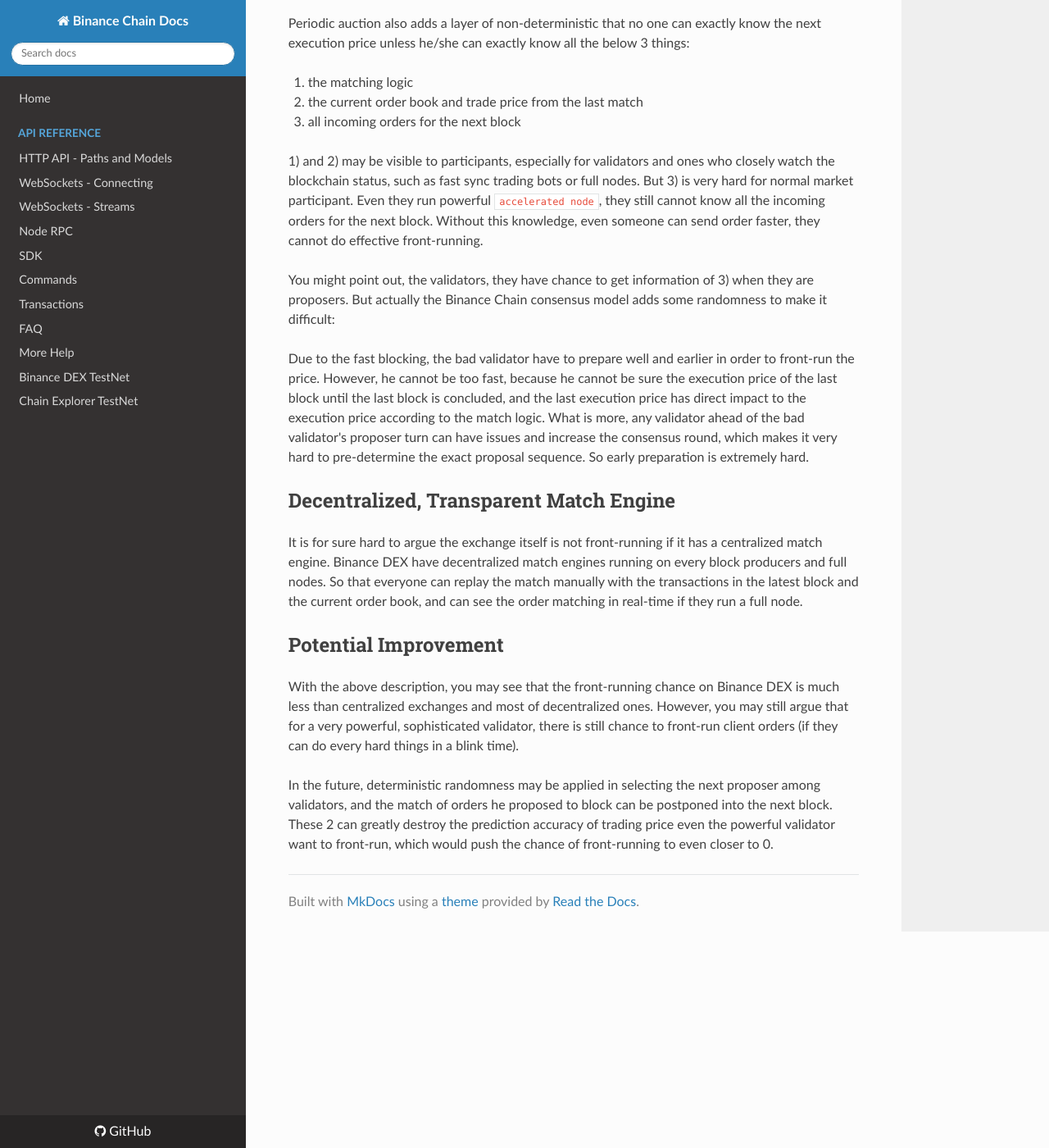
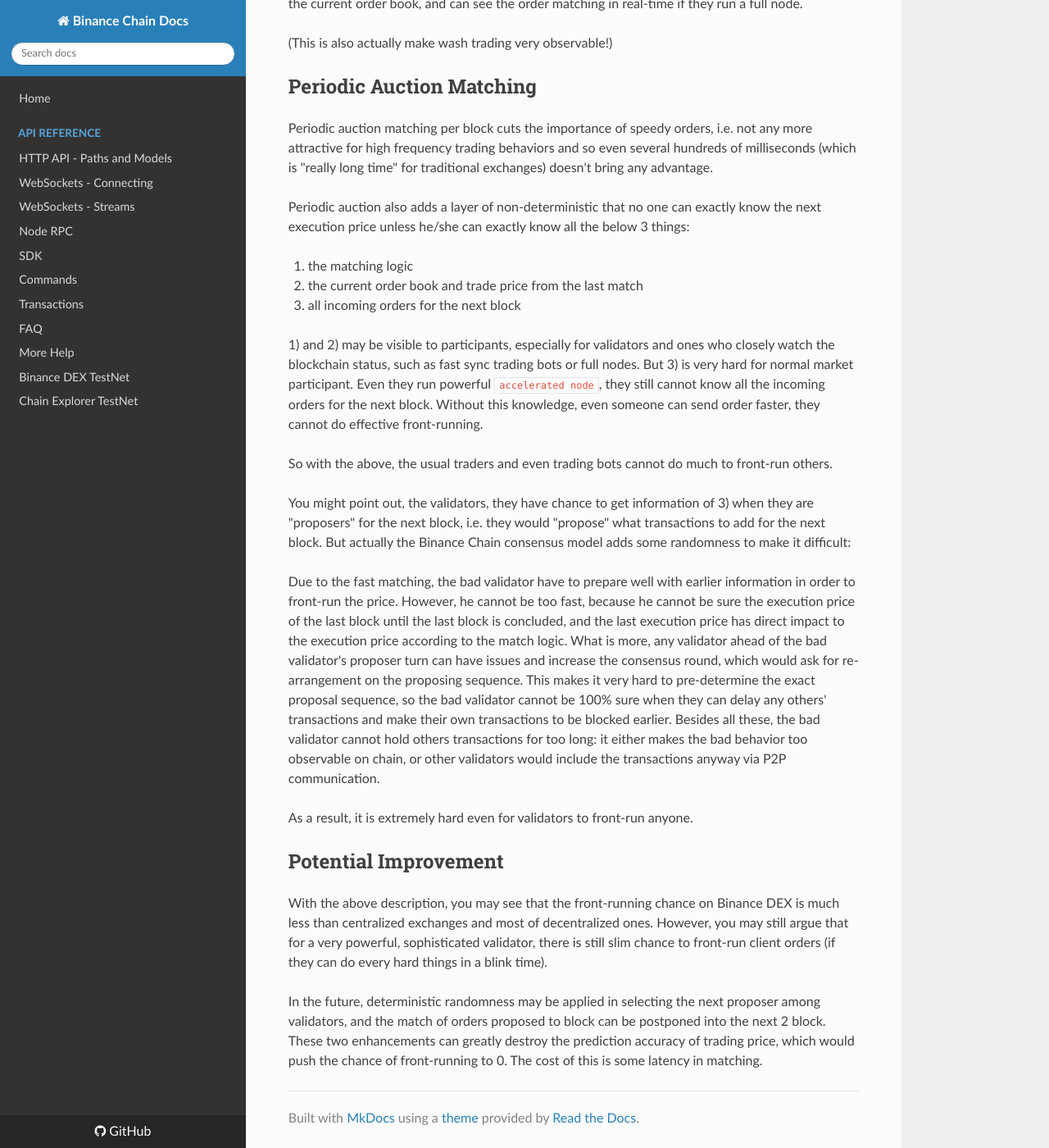
Before and after one commit to yash-sharma1/docs-site, an MkDocs documentation site: the page built from docs/anti-frontrun.md, in a window 1280 px wide and 1400 px high, scrolled down 639 px. Shown: the whole window at 82% size. Built offline with MkDocs 1.6.1, drawn with Linux system fonts in a browser that asks for light colours; nearby versions of some CDN libraries; some of the changed text lies outside the part shown.

Commit message:
enrich FAQ for pegge token and anti frontrun.

```diff
--- a/docs/anti-frontrun.md
+++ b/docs/anti-frontrun.md
@@ -6,6 +6,11 @@
 
 ## Fast Matching
 Binance DEX matches orders in every block, while it blocks very fast. Fast matching leaves small room for front-runner to react before the orders get executed properly as it should it. This is one fundamental part making front-running difficult, especially for normal market participants.
+
+## Decentralized, Transparent Match Engine
+It is for sure hard to argue the exchange itself is not front-running if it has a centralized match engine. Binance DEX have decentralized match engines running on every block producers and full nodes. So that everyone can replay the match manually with the transactions in the latest block and the current order book, and can see the order matching in real-time if they run a full node.
+
+(This is also actually make wash trading very observable!)
 
 ## Periodic Auction Matching
 Periodic auction matching per block cuts the importance of speedy orders, i.e. not any more attractive for high frequency trading behaviors and so even several hundreds of milliseconds (which is "really long time" for traditional exchanges) doesn't bring any advantage.
@@ -18,14 +23,17 @@
 
 1) and 2) may be visible to participants, especially for validators and ones who closely watch the blockchain status, such as fast sync trading bots or full nodes. But 3) is very hard for normal market participant. Even they run powerful `accelerated node`, they still cannot know all the incoming orders for the next block. Without this knowledge, even someone can send order faster, they cannot do effective front-running.
 
-You might point out, the validators, they have chance to get information of 3) when they are proposers. But actually the Binance Chain consensus model adds some randomness to make it difficult:
+So with the above, the usual traders and even trading bots cannot do much to front-run others.
 
-Due to the fast blocking, the bad validator have to prepare well and earlier in order to front-run the price. However, he cannot be too fast, because he cannot be sure the execution price of the last block until the last block is concluded, and the last execution price has direct impact to the execution price according to the match logic. What is more, any validator ahead of the bad validator's proposer turn can have issues and increase the consensus round, which makes it very hard to pre-determine the exact proposal sequence. So early preparation is extremely hard.
+You might point out, the validators, they have chance to get information of 3) when they are "proposers" for the next block, i.e. they would "propose" what transactions to add for the next block. But actually the Binance Chain consensus model adds some randomness to make it difficult:
 
-## Decentralized, Transparent Match Engine
-It is for sure hard to argue the exchange itself is not front-running if it has a centralized match engine. Binance DEX have decentralized match engines running on every block producers and full nodes. So that everyone can replay the match manually with the transactions in the latest block and the current order book, and can see the order matching in real-time if they run a full node.
+Due to the fast matching, the bad validator have to prepare well with earlier information in order to front-run the price. However, he cannot be too fast, because he cannot be sure the execution price of the last block until the last block is concluded, and the last execution price has direct impact to the execution price according to the match logic. What is more, any validator ahead of the bad validator's proposer turn can have issues and increase the consensus round, which would ask for re-arrangement on the proposing sequence. This makes it very hard to pre-determine the exact proposal sequence, so the bad validator cannot be 100% sure when they can delay any others' transactions and make their own transactions to be blocked earlier. Besides all these, the bad validator cannot hold others transactions for too long: it either makes the bad behavior too observable on chain, or other validators would include the transactions anyway via P2P communication.
+
+As a result, it is extremely hard even for validators to front-run anyone.
+
+
 
 ## Potential Improvement
-With the above description, you may see that the front-running chance on Binance DEX is much less than centralized exchanges and most of decentralized ones. However, you may still argue that for a very powerful, sophisticated validator, there is still chance to front-run client orders (if they can do every hard things in a blink time).
+With the above description, you may see that the front-running chance on Binance DEX is much less than centralized exchanges and most of decentralized ones. However, you may still argue that for a very powerful, sophisticated validator, there is still slim chance to front-run client orders (if they can do every hard things in a blink time).
 
-In the future, deterministic randomness may be applied in selecting the next proposer among validators, and the match of orders he proposed to block can be postponed into the next block. These 2 can greatly destroy the prediction accuracy of trading price even the powerful validator want to front-run, which would push the chance of front-running to even closer to 0.
+In the future, deterministic randomness may be applied in selecting the next proposer among validators, and the match of orders proposed to block can be postponed into the next 2 block. These two enhancements can greatly destroy the prediction accuracy of trading price, which would push the chance of front-running to 0. The cost of this is some latency in matching.
```
Also changed, not shown: docs/faq.md (+9 -3 lines).
